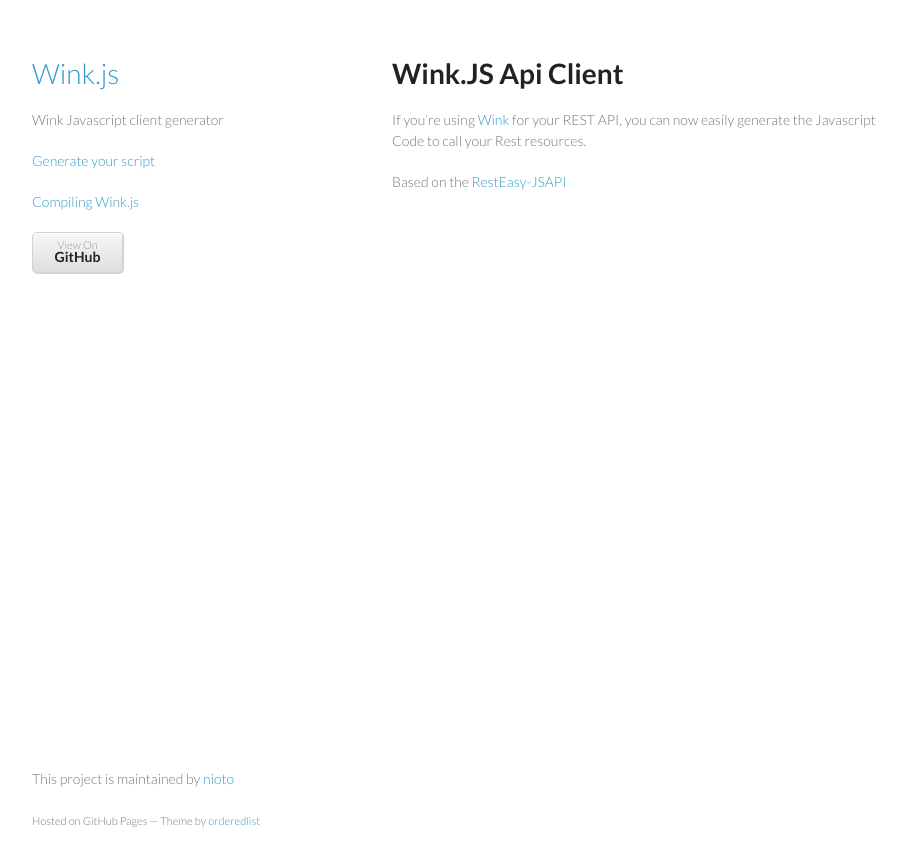
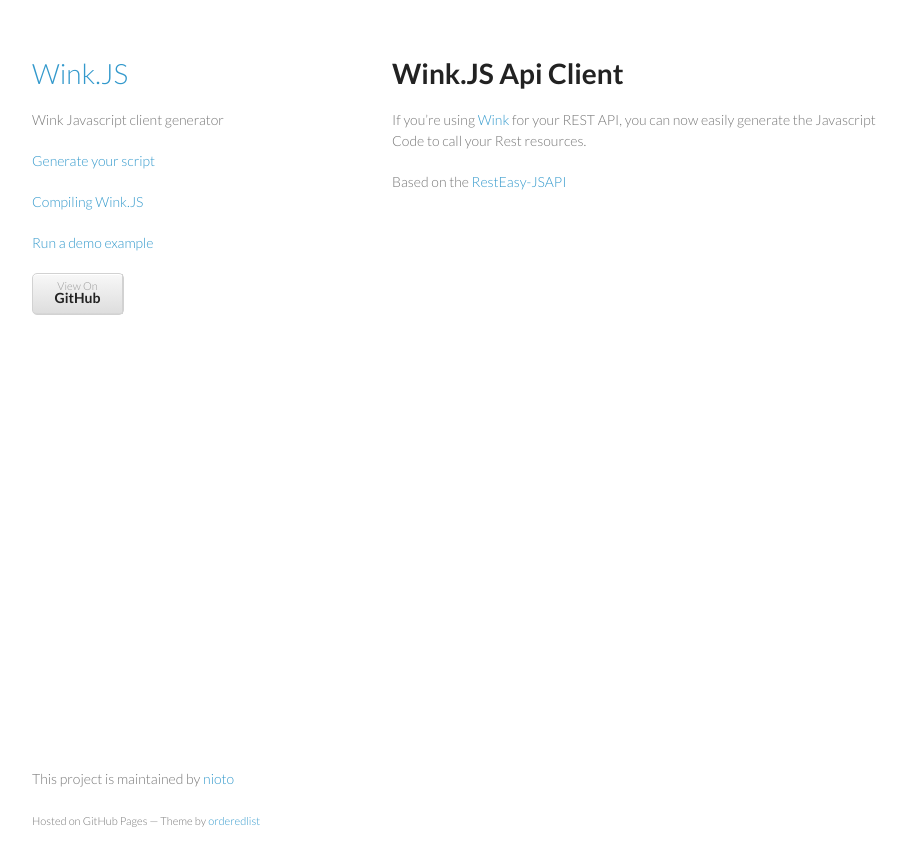
Before and after one commit to nioto/wink.js, a Jekyll site: the page built from index.md, in a window 1280 px wide. Shown: the top 866 px of the page, without its empty margins (178-1082 px from the left). Built offline with Jekyll 4.4.1, drawn with Linux system fonts in a browser that asks for light colours; Markdown is read by kramdown in place of the engine named in the settings.

Commit message:
Update index.html

```diff
--- a/_layouts/index.html
+++ b/_layouts/index.html
@@ -15,11 +15,12 @@
   <body>
     <div class="wrapper">
       <header>
-        <h1><a href="./index.html">Wink.js</a></h1>
+        <h1><a href="./index.html">Wink.JS</a></h1>
         <p>Wink Javascript client generator</p>
 
         <p class="view"><a href="./install.html">Generate your script</a></p>
-        <p class="view"><a href="./compile.html">Compiling Wink.js</a></p>
+        <p class="view"><a href="./compile.html">Compiling Wink.JS</a></p>
+        <p class="view"><a href="./demo.html">Run a demo example</a></p>
 
 				<p class="view"></p>
 				<p class="view"></p>
```
